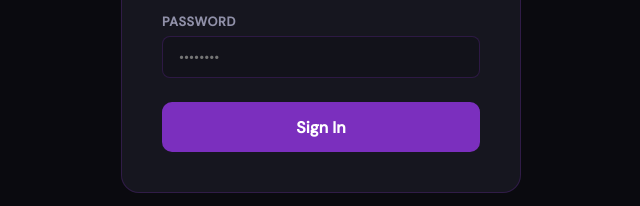
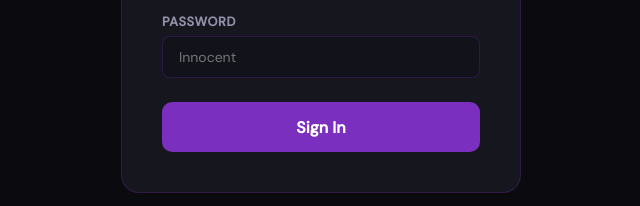
Before and after one commit to isirajieinnocent/arstemach, a plain HTML site: page arstemach-admin.html in a window 1280 px wide. Shown: the part 400-606 px from the top of the page, 319-959 px from the left. Drawn offline with Linux system fonts and the light colour scheme.

Commit message:
Change password placeholder text in admin login

```diff
--- a/arstemach-admin.html
+++ b/arstemach-admin.html
@@ -138,7 +138,7 @@ tr:hover td{background:var(--purple-glow)}
     <div class="login-sub">Admin Panel — Restricted Access</div>
     <div class="login-form">
       <div class="form-group"><label>Username</label><input type="text" id="loginUser" placeholder="admin" value="admin"></div>
-      <div class="form-group"><label>Password</label><input type="password" id="loginPass" placeholder="••••••••" onkeydown="if(event.key==='Enter')doLogin()"></div>
+      <div class="form-group"><label>Password</label><input type="password" id="loginPass" placeholder="Innocent" onkeydown="if(event.key==='Enter')doLogin()"></div>
       <button class="login-btn" onclick="doLogin()">Sign In</button>
       <div class="login-error" id="loginError">Invalid username or password</div>
     </div>
```
